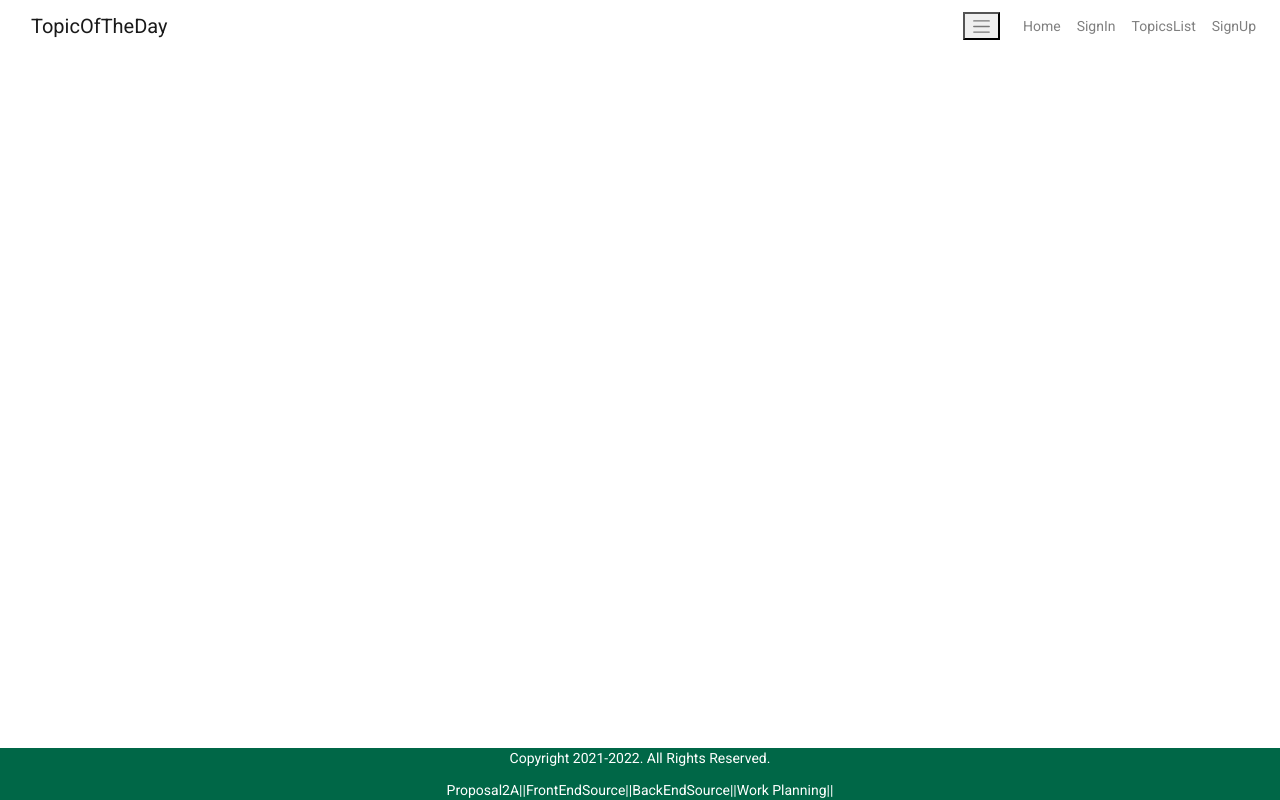
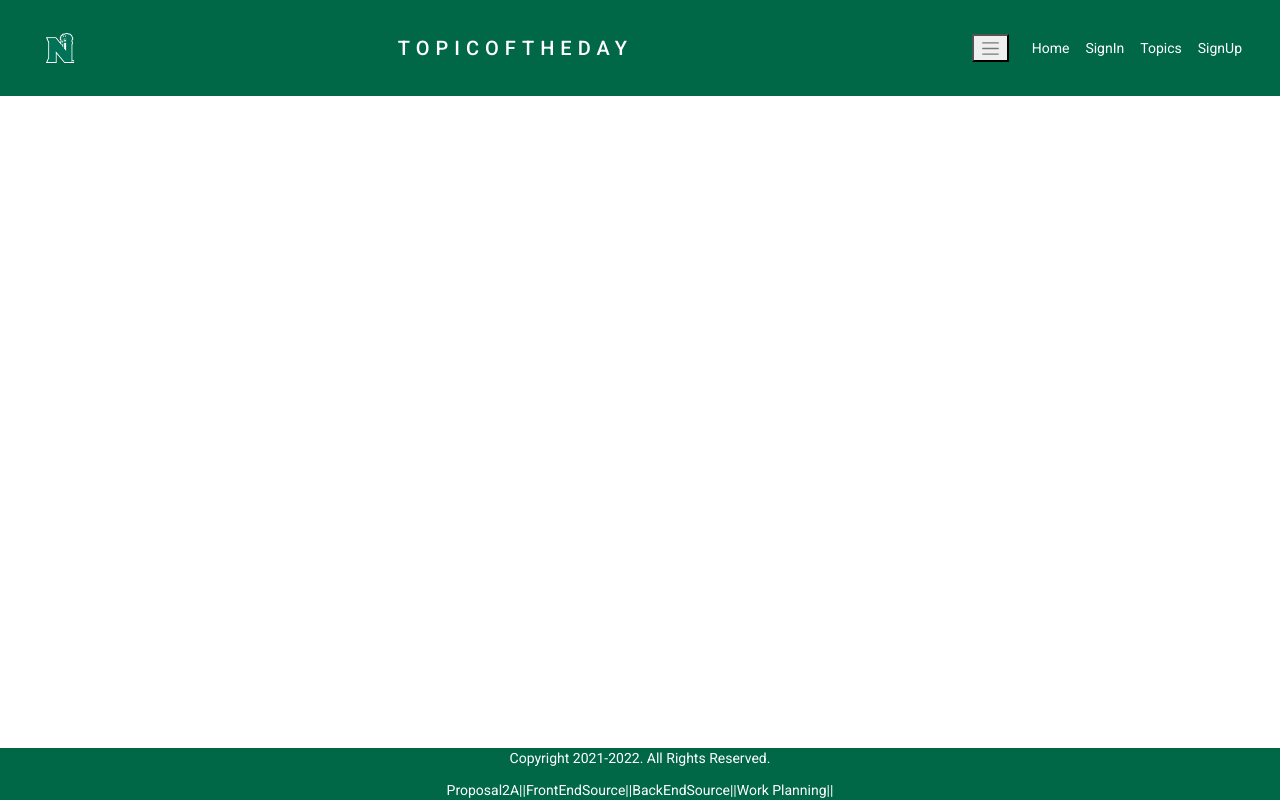
Before and after one commit to Sanjay-13/AngularFrontEnd, an Angular app: page / in a window 1280 px wide. Built offline with nearby package versions, Linux system fonts and the light colour scheme.

Commit message:
Updating FrontEnd

```diff
--- a/src/app/app-routing.module.ts
+++ b/src/app/app-routing.module.ts
@@ -6,7 +6,8 @@ import { LoginComponent } from './login/login.component';
 import { RegisterComponent } from './register/register.component';
 
 
-const routes: Routes = [{path: 'home', component: HomeComponent},
+const routes: Routes = [{path: '/', component: HomeComponent},
+  {path: 'home', component: HomeComponent},
   {path: 'login', component: LoginComponent},{path: 'list', component: ListComponent}
 ,{path:'SignUp', component: RegisterComponent}];
 
--- a/src/app/home/header/header.component.css
+++ b/src/app/home/header/header.component.css
@@ -0,0 +1,28 @@
+* {box-sizing:border-box}
+
+.navbar{
+    position: relative;
+    display: flex;
+    align-items: right;
+    justify-content: space-between;
+    padding: 30px;
+    background-color:#006747;
+    color: white
+}
+.navbar #title{
+    text-align: center;
+    color:white;
+    font-weight: 500;
+    letter-spacing: 6px;
+}
+.logo-image{
+    width: 46px;
+    height: 46px;
+    border-radius: 50%;
+    overflow: hidden;
+    margin-top: -6px;
+
+}
+#navbarSupportedContent a{
+    color:white
+}
--- a/src/app/home/header/header.component.html
+++ b/src/app/home/header/header.component.html
@@ -1,7 +1,8 @@
 <nav class="navbar navbar-expand-lg navbar-light">
     <div class="container-fluid">
-            <a class="navbar-brand" routerLink="/">TopicOfTheDay</a>
-            <button type="button" className="navbar-toggler" data-bs-toggle="collapse" data-bs-target="#navbarCollapse" aria-controls="navbarSupportedContent" aria-expanded="false" aria-label="Toggle navigation">
+            <img src= "assets/images/logo-n.svg" height="30" width="30">
+            <a class = "navbar-brand" id= "title">TOPICOFTHEDAY</a>
+            <button type="button" className="navbar-toggler" data-toggle="collapse" data-target="#navbarCollapse" aria-controls="navbarSupportedContent" aria-expanded="false" aria-label="Toggle navigation">
                 <span class="navbar-toggler-icon"></span>
             </button>
     </div>
@@ -14,7 +15,7 @@
                 <a class="nav-link" routerLink="/login">SignIn</a>
             </li>
             <li class="nav-item" routerLinkActive = "active">
-                <a class="nav-link" routerLink="/list">TopicsList</a>
+                <a class="nav-link" routerLink="/list">Topics</a>
             </li>
             <li class="nav-item" routerLinkActive = "active">
                 <a class="nav-link" routerLink="/register">SignUp</a>
```
Also changed, not shown: src/assets/images/logo-n.svg (added).
